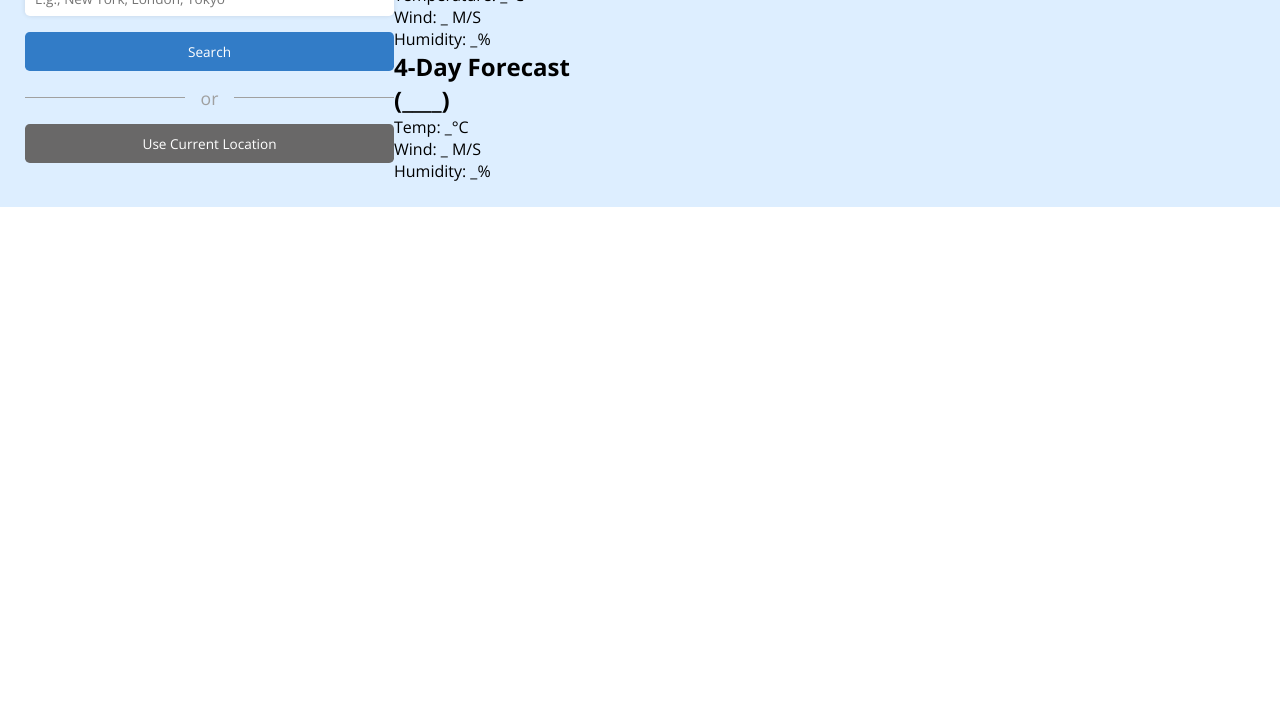
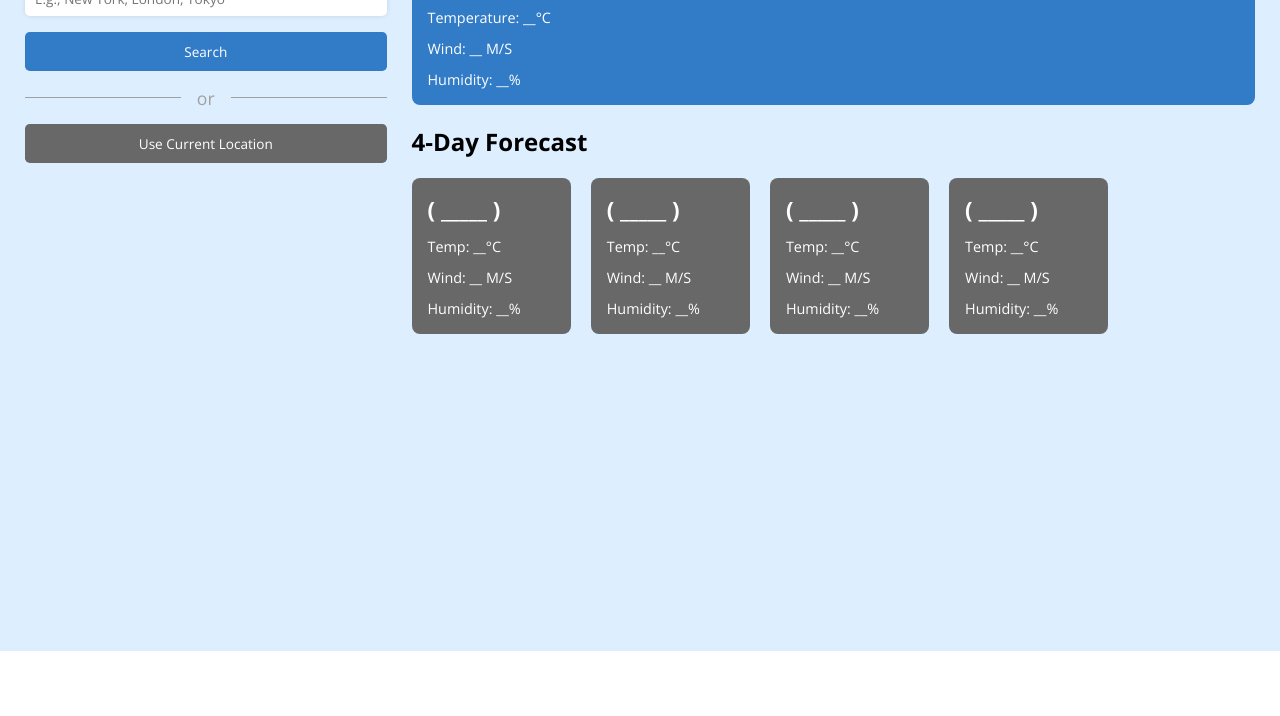
Before and after one commit to ajensen25/Weather-App, a plain HTML site: page index.html in a window 1280 px wide. Shown: the part 149-865 px from the top of the page. Drawn offline with nearby package versions, Linux system fonts and the light colour scheme.

Commit message:
finished html and css

```diff
--- a/index.html
+++ b/index.html
@@ -23,19 +23,37 @@
     </div>
     <div class="main-right">
       <div class="main-weather-wrapper">
-        <h1>_____(____)</h1>
-        <p>Temperature: _&deg;C</p>
-        <p>Wind: _ M/S</p>
-        <p>Humidity: _%</p>
+        <h1>_____ ( ____ )</h1>
+        <p>Temperature: __&deg;C</p>
+        <p>Wind: __ M/S</p>
+        <p>Humidity: __%</p>
       </div>
       <div class="forecast-weather-container">
         <h2>4-Day Forecast</h2>
         <div class="forecast-wrapper">
           <div class="forecast-cell">
-            <h2>(____)</h2>
-            <p>Temp: _&deg;C</p>
-            <p>Wind: _ M/S</p>
-            <p>Humidity: _%</p>
+            <h2>( _____ )</h2>
+            <p>Temp: __&deg;C</p>
+            <p>Wind: __ M/S</p>
+            <p>Humidity: __%</p>
+          </div>
+          <div class="forecast-cell">
+            <h2>( _____ )</h2>
+            <p>Temp: __&deg;C</p>
+            <p>Wind: __ M/S</p>
+            <p>Humidity: __%</p>
+          </div>
+          <div class="forecast-cell">
+            <h2>( _____ )</h2>
+            <p>Temp: __&deg;C</p>
+            <p>Wind: __ M/S</p>
+            <p>Humidity: __%</p>
+          </div>
+          <div class="forecast-cell">
+            <h2>( _____ )</h2>
+            <p>Temp: __&deg;C</p>
+            <p>Wind: __ M/S</p>
+            <p>Humidity: __%</p>
           </div>
         </div>
       </div>
--- a/style.css
+++ b/style.css
@@ -41,7 +41,9 @@ body main {
   margin-top: 65px;
   display: flex;
   padding: 25px;
+  gap: 25px;
   background: var(--background-color);
+  height: calc(100vh - 65px);
 }
 
 main .main-left {
@@ -96,3 +98,54 @@ main .main-left {
   padding: 0 16px;
   background: var(--background-color);
 }
+
+main .main-right {
+  display: flex;
+  flex-direction: column;
+  gap: 20px;
+  width: 70%;
+}
+
+.main-right .main-weather-wrapper {
+  background: var(--primary-color);
+  border-radius: 0.5rem;
+  width: 100%;
+  padding: 16px;
+  color: var(--white-color);
+  display: flex;
+  flex-direction: column;
+  gap: 12px;
+}
+.main-weather-wrapper h1 {
+  font-size: 1.8rem;
+}
+.main-weather-wrapper p {
+  font-size: 0.9rem;
+}
+
+.main-right .forecast-weather-container {
+  display: flex;
+  flex-direction: column;
+  gap: 20px;
+}
+.forecast-weather-container .forecast-wrapper {
+  display: flex;
+  flex-wrap: wrap;
+  gap: 20px;
+}
+
+.forecast-weather-container .forecast-cell {
+  display: flex;
+  flex-direction: column;
+  gap: 12px;
+  background: var(--secondary-color);
+  border-radius: 0.5rem;
+  padding: 16px 50px 16px 16px;
+  color: var(--white-color);
+}
+.forecast-cell h2 {
+  font-size: 1.4rem;
+}
+.forecast-cell p {
+  font-size: 0.9rem;
+}
```
